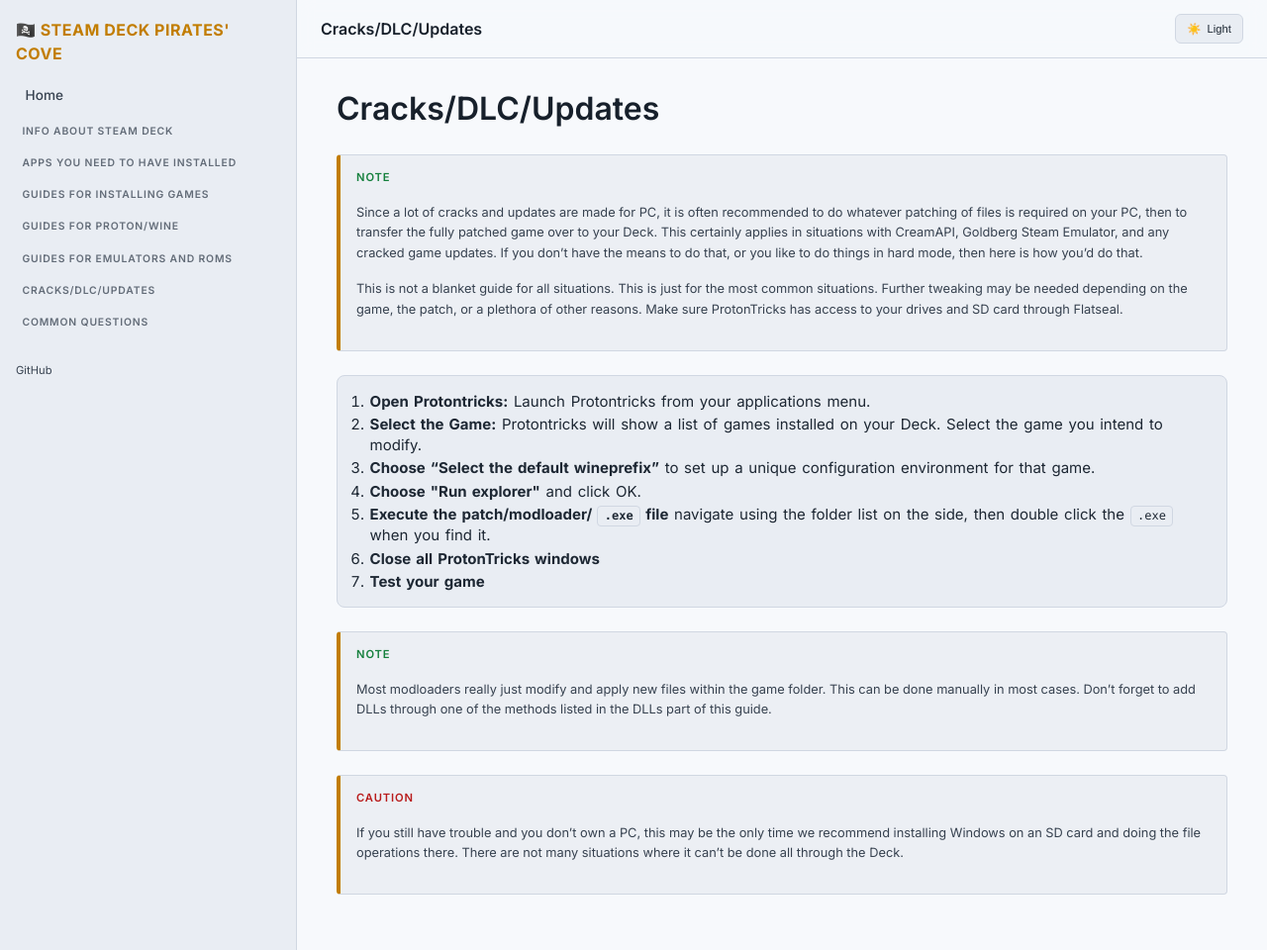
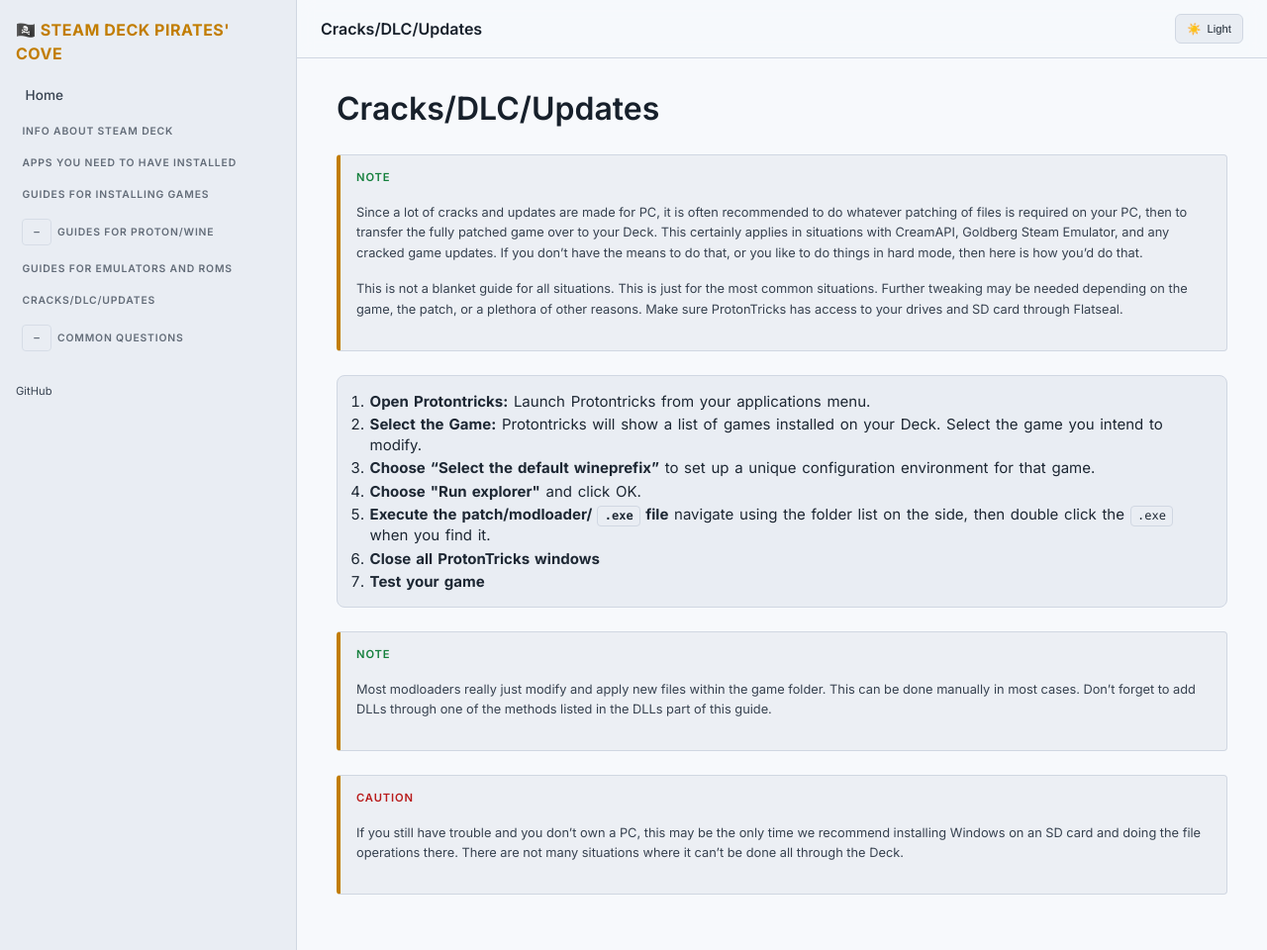
Before and after one commit to livinin82/steam-deck-pirates, a Jekyll site: the page built from _docs/cracks-dlc-updates.md, in a window 1280 px wide and 960 px high. Shown: the whole window at 99% size. Built offline with Jekyll 4.4.1, drawn with Linux system fonts in a browser that asks for light colours.

Commit message:
feat(nav): collapsible sections, deep anchors, aria-current, scroll persistence

```diff
--- a/_layouts/default.html
+++ b/_layouts/default.html
@@ -59,8 +59,8 @@
             {% endif %}
           </ul>
         </div>
-        <div class="nav-section">
-          <div class="nav-section-title">Guides for Proton/Wine</div>
+        <div class="nav-section" data-section="proton">
+          <div class="nav-section-title"><button class="nav-section-toggle" type="button" aria-expanded="true" aria-label="Collapse section">–</button> Guides for Proton/Wine</div>
           <ul>
             {% assign proton_doc = site.docs | where: 'id', 'proton-wine' | first %}
             {% if proton_doc %}
@@ -68,6 +68,14 @@
               {% assign proton_children = site.docs | where: 'parent_id', 'proton-wine' | sort: 'nav_order' %}
               {% for doc in proton_children %}
                 <li><a href="{{ doc.url | relative_url }}" class="{% if page.url == doc.url %}active{% endif %}" {% if page.url == doc.url %}aria-current="page"{% endif %}>{{ doc.title }}</a></li>
+                {% if doc.title == 'Installing Dependencies' and page.url == doc.url %}
+                  {%- assign dep_anchors = 'what-are-dependencies|how-to-find-what-dependencies-are-needed-for-your-game|where-to-get-dependencies|installing-with-protontricks|installing-manually-with-an-installer-still-in-protontricks' | split: '|' -%}
+                  <ul>
+                    {% for a in dep_anchors %}
+                      <li><a class="deep-anchor" href="{{ doc.url | relative_url }}#{{ a }}">{{ a | replace: '-', ' ' | replace: 'dependencies', 'Dependencies' | capitalize }}</a></li>
+                    {% endfor %}
+                  </ul>
+                {% endif %}
               {% endfor %}
             {% endif %}
           </ul>
@@ -97,8 +105,8 @@
             {% endif %}
           </ul>
         </div>
-        <div class="nav-section">
-          <div class="nav-section-title">Common Questions</div>
+        <div class="nav-section" data-section="common">
+          <div class="nav-section-title"><button class="nav-section-toggle" type="button" aria-expanded="true" aria-label="Collapse section">–</button> Common Questions</div>
           <ul>
             {% assign common_doc = site.docs | where: 'id', 'common-questions' | first %}
             {% if common_doc %}
--- a/assets/css/site.css
+++ b/assets/css/site.css
@@ -45,6 +45,7 @@
 	--adm-caution-color:#b91c1c; --adm-caution-bg:rgba(185,28,28,.18);
 }
 body{margin:0;font-family:'Inter',system-ui,-apple-system,BlinkMacSystemFont,'Segoe UI',Roboto,'Helvetica Neue',Arial,sans-serif;background:var(--color-bg);color:var(--color-text);line-height:1.55;-webkit-font-smoothing:antialiased;transition:.25s background,.25s color}
+html{scroll-behavior:smooth}
 .skip-link{position:absolute;left:-999px;top:auto;width:1px;height:1px;overflow:hidden}
 .skip-link:focus{left:12px;top:12px;width:auto;height:auto;background:var(--color-bg-alt);color:var(--color-heading);padding:.6rem .9rem;border:2px solid var(--color-accent);border-radius:6px;z-index:999}
 *:focus-visible{outline:2px solid var(--color-accent);outline-offset:2px}
@@ -55,13 +56,21 @@ body{margin:0;font-family:'Inter',system-ui,-apple-system,BlinkMacSystemFont,'Se
 .nav a{display:block;padding:.4rem .6rem;border-radius:6px;color:var(--color-text-muted);text-decoration:none;font-size:.85rem;font-weight:500;transition:.15s background,color}
 .nav a:hover{background:var(--color-bg-alt);color:var(--color-heading)}
 .nav a.active{background:var(--color-accent-bg);color:var(--color-accent);font-weight:600}
+.nav a[aria-current="true"], .nav a[aria-current="page"]{background:var(--color-accent-bg);color:var(--color-accent);font-weight:600}
 .nav ul .sub{list-style:none;margin:.25rem 0 .6rem .55rem;padding:0;border-left:1px solid var(--color-border)}
 .nav ul .sub li{margin:0}
 .nav ul .sub li a{font-size:.58rem;line-height:1.1rem;padding:.25rem .5rem .25rem .6rem;opacity:.7}
 .nav ul .sub li a:hover{opacity:1;background:var(--color-bg-alt)}
 .nav ul .sub li a.active{background:var(--color-accent-bg);color:var(--color-accent);opacity:1}
 .nav-section{margin-bottom:1rem}
-.nav-section-title{font-size:.65rem;font-weight:600;letter-spacing:.08em;text-transform:uppercase;color:var(--color-text-muted);opacity:.75;margin:.75rem .4rem .25rem}
+.nav-section-title{display:flex;align-items:center;gap:.35rem;font-size:.65rem;font-weight:600;letter-spacing:.08em;text-transform:uppercase;color:var(--color-text-muted);opacity:.75;margin:.75rem .4rem .25rem}
+.nav-section-title button.nav-section-toggle{all:unset;cursor:pointer;font-size:.7rem;line-height:1;color:var(--color-text-muted);padding:.2rem .3rem;border:1px solid var(--color-border);border-radius:4px;display:inline-flex;align-items:center;justify-content:center;width:1.15rem;height:1.15rem;transition:.2s background,color,border-color}
+.nav-section-title button.nav-section-toggle:hover{color:var(--color-accent);border-color:var(--color-accent-bg);background:var(--color-bg-alt)}
+.nav-section.collapsed ul{display:none}
+.nav-section ul ul{margin-left:.65rem;margin-top:.25rem}
+.nav-section ul ul li a{font-size:.6rem;opacity:.75}
+.nav-section ul ul li a:hover{opacity:1}
+.nav-section ul ul li a.spy-active{opacity:1}
 .nav-section ul{list-style:none;margin:0;padding:0}
 .nav-section li{margin:0}
 .nav-section li.small a{font-size:.65rem;opacity:.75}
@@ -144,6 +153,9 @@ img{max-width:100%;border-radius:6px}
 
 /* Scroll spy active anchor */
 .nav a.spy-active{background:var(--color-accent-bg);color:var(--color-accent);font-weight:600}
+.nav a.deep-anchor{padding:.25rem .6rem .25rem 1.1rem;position:relative}
+.nav a.deep-anchor:before{content:'';position:absolute;left:.55rem;top:50%;width:4px;height:4px;background:var(--color-border);border-radius:50%;transform:translateY(-50%)}
+.nav a.deep-anchor.spy-active:before{background:var(--color-accent)}
 
 /* Back to top button */
 #backToTop{position:fixed;bottom:24px;right:24px;background:var(--color-bg-alt);color:var(--color-text);border:1px solid var(--color-border);padding:.55rem .75rem;font-size:.7rem;border-radius:6px;cursor:pointer;opacity:0;pointer-events:none;transition:.25s opacity,.25s transform;z-index:60}
```
Also changed, not shown: other parts of _layouts/default.html (+32 -3 lines).
